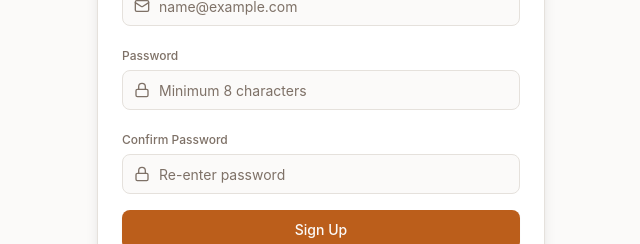
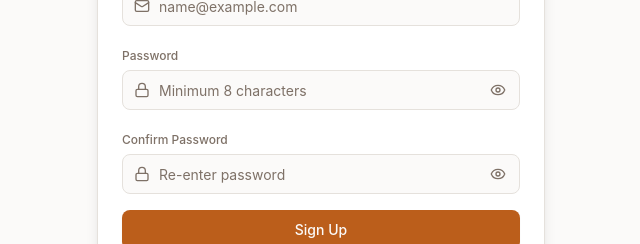
Before and after one commit to Prakash617/family-history-frontend, a Next.js app: page /register in a window 1280 px wide. Shown: the part 388-632 px from the top of the page, without its empty margins (319-959 px from the left). Built offline with nearby package versions, Linux system fonts and the light colour scheme; no server answers.

Commit message:
feat: add eye toggle icon to reveal/hide password on login and signup forms

```diff
--- a/app/(auth)/login/page.tsx
+++ b/app/(auth)/login/page.tsx
@@ -3,7 +3,7 @@
 import React, { useState } from "react";
 import Link from "next/link";
 import { useRouter } from "next/navigation";
-import { TreePine, Lock, Mail, AlertCircle, ArrowRight } from "lucide-react";
+import { TreePine, Lock, Mail, AlertCircle, ArrowRight, Eye, EyeOff } from "lucide-react";
 import { apiRequest, ApiError } from "@/lib/api";
 import { useAuthStore } from "@/stores/authStore";
 import { Button } from "@/components/ui/button";
@@ -16,6 +16,7 @@ export default function LoginPage() {
 
   const [email, setEmail] = useState("");
   const [password, setPassword] = useState("");
+  const [showPassword, setShowPassword] = useState(false);
   const [error, setError] = useState<string | null>(null);
   const [isLoading, setIsLoading] = useState(false);
 
@@ -83,14 +84,26 @@ export default function LoginPage() {
               <label className="text-xs font-medium text-muted-foreground">Password</label>
               <div className="relative">
                 <Input
-                  type="password"
+                  type={showPassword ? "text" : "password"}
                   required
                   placeholder="••••••••"
                   value={password}
                   onChange={(e) => setPassword(e.target.value)}
-                  className="pl-9"
+                  className="pl-9 pr-10"
                 />
                 <Lock className="absolute left-3 top-3 h-4 w-4 text-muted-foreground" />
+                <button
+                  type="button"
+                  onClick={() => setShowPassword(!showPassword)}
+                  className="absolute right-3 top-2.5 p-0.5 text-muted-foreground hover:text-foreground focus:outline-none transition-colors"
+                  aria-label={showPassword ? "Hide password" : "Show password"}
+                >
+                  {showPassword ? (
+                    <EyeOff className="h-4 w-4" />
+                  ) : (
+                    <Eye className="h-4 w-4" />
+                  )}
+                </button>
               </div>
             </div>
 
--- a/app/(auth)/register/page.tsx
+++ b/app/(auth)/register/page.tsx
@@ -3,7 +3,7 @@
 import React, { useState } from "react";
 import Link from "next/link";
 import { useRouter } from "next/navigation";
-import { TreePine, Lock, Mail, User, AlertCircle } from "lucide-react";
+import { TreePine, Lock, Mail, User, AlertCircle, Eye, EyeOff } from "lucide-react";
 import { apiRequest, ApiError } from "@/lib/api";
 import { useAuthStore } from "@/stores/authStore";
 import { Button } from "@/components/ui/button";
@@ -19,6 +19,8 @@ export default function RegisterPage() {
   const [lastName, setLastName] = useState("");
   const [password, setPassword] = useState("");
   const [passwordConfirm, setPasswordConfirm] = useState("");
+  const [showPassword, setShowPassword] = useState(false);
+  const [showPasswordConfirm, setShowPasswordConfirm] = useState(false);
   const [error, setError] = useState<string | null>(null);
   const [isLoading, setIsLoading] = useState(false);
 
@@ -112,14 +114,26 @@ export default function RegisterPage() {
               <label className="text-xs font-medium text-muted-foreground">Password</label>
               <div className="relative">
                 <Input
-                  type="password"
+                  type={showPassword ? "text" : "password"}
                   required
                   placeholder="Minimum 8 characters"
                   value={password}
                   onChange={(e) => setPassword(e.target.value)}
-                  className="pl-9"
+                  className="pl-9 pr-10"
                 />
                 <Lock className="absolute left-3 top-3 h-4 w-4 text-muted-foreground" />
+                <button
+                  type="button"
+                  onClick={() => setShowPassword(!showPassword)}
+                  className="absolute right-3 top-2.5 p-0.5 text-muted-foreground hover:text-foreground focus:outline-none transition-colors"
+                  aria-label={showPassword ? "Hide password" : "Show password"}
+                >
+                  {showPassword ? (
+                    <EyeOff className="h-4 w-4" />
+                  ) : (
+                    <Eye className="h-4 w-4" />
+                  )}
+                </button>
               </div>
             </div>
 
@@ -127,14 +141,26 @@ export default function RegisterPage() {
               <label className="text-xs font-medium text-muted-foreground">Confirm Password</label>
               <div className="relative">
                 <Input
-                  type="password"
+                  type={showPasswordConfirm ? "text" : "password"}
                   required
                   placeholder="Re-enter password"
                   value={passwordConfirm}
                   onChange={(e) => setPasswordConfirm(e.target.value)}
-                  className="pl-9"
+                  className="pl-9 pr-10"
                 />
                 <Lock className="absolute left-3 top-3 h-4 w-4 text-muted-foreground" />
+                <button
+                  type="button"
+                  onClick={() => setShowPasswordConfirm(!showPasswordConfirm)}
+                  className="absolute right-3 top-2.5 p-0.5 text-muted-foreground hover:text-foreground focus:outline-none transition-colors"
+                  aria-label={showPasswordConfirm ? "Hide password" : "Show password"}
+                >
+                  {showPasswordConfirm ? (
+                    <EyeOff className="h-4 w-4" />
+                  ) : (
+                    <Eye className="h-4 w-4" />
+                  )}
+                </button>
               </div>
             </div>
 
```
